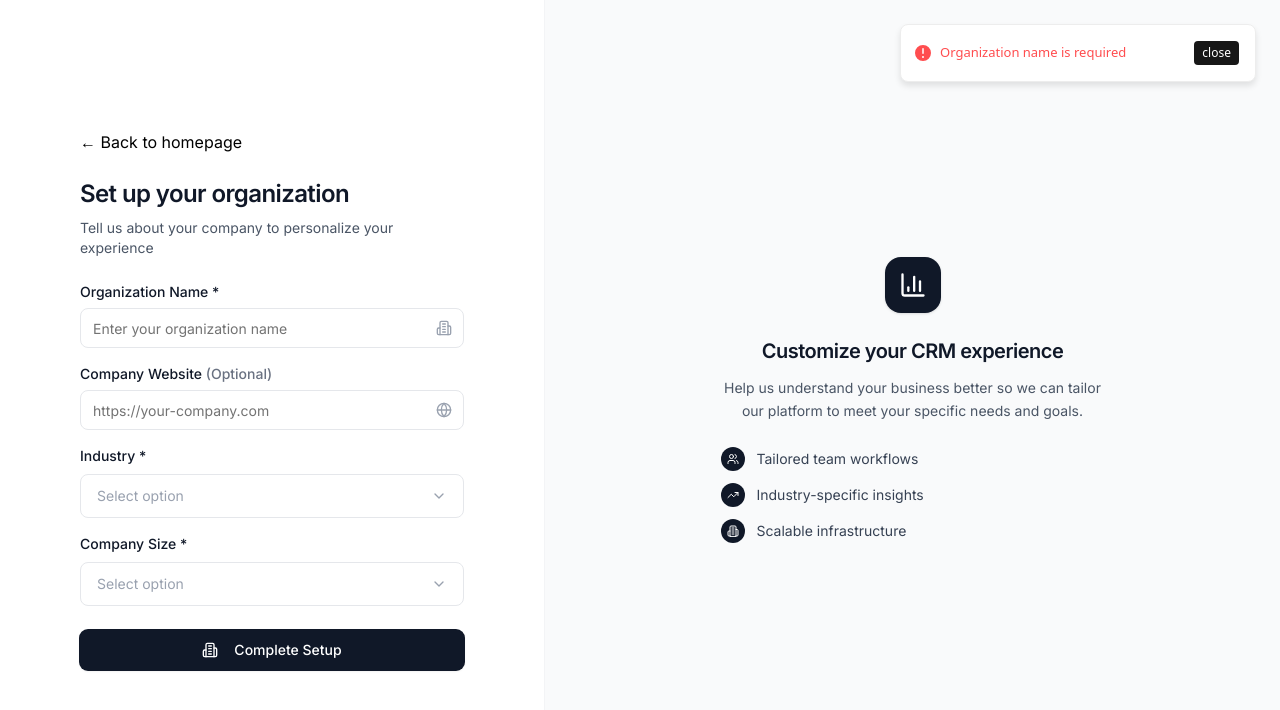
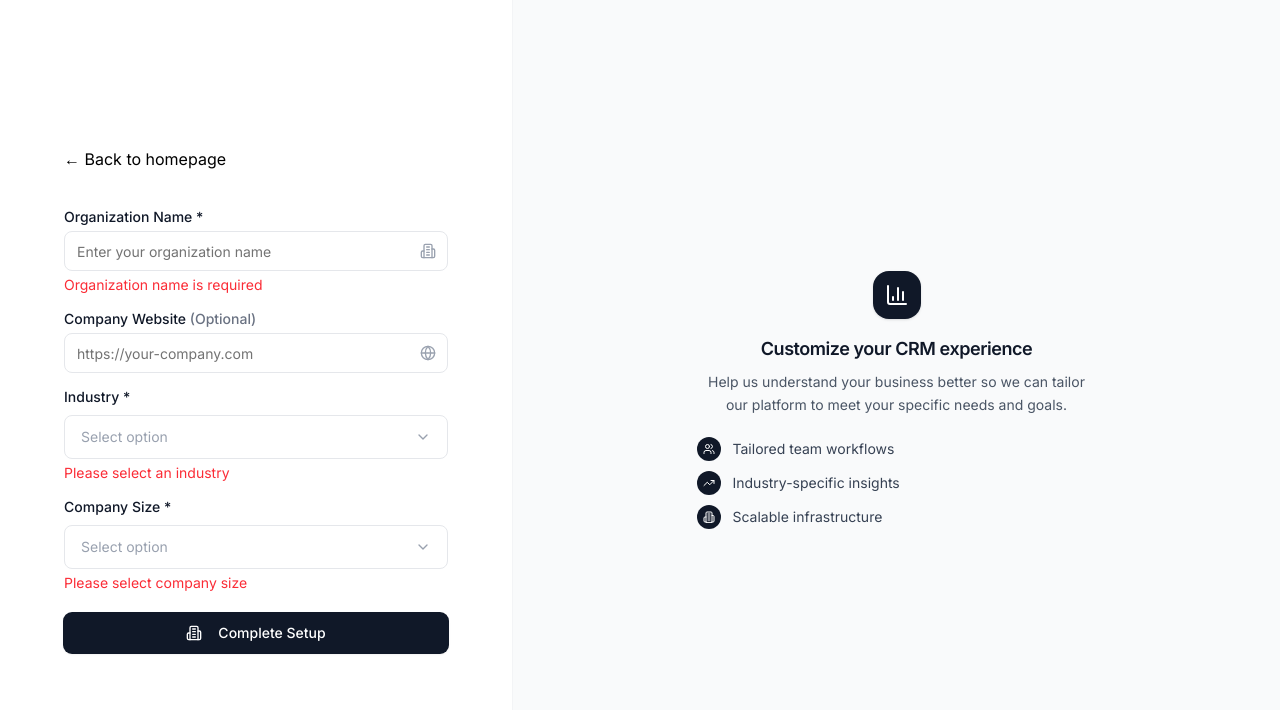
Before and after one commit to AymaanPathan/dashboard-crm, a Next.js app in the folder frontend/: page /organizationsetup in a window 1280 px wide. Both pictures are taken after a click on the button "Complete Setup". Shown: the top 710 px of the page. Built offline with nearby package versions, Linux system fonts and the light colour scheme.

Commit message:
refactor: Remove toast notifications from login API and enhance error handling in OrganizationSetupPage

```diff
--- a/frontend/src/api/login.api.ts
+++ b/frontend/src/api/login.api.ts
@@ -1,7 +1,5 @@
 /* eslint-disable @typescript-eslint/no-explicit-any */
-import ErrorToast from "@/assets/toast/ErrorToast";
 import axiosSetup from "../utils/axiosSetup";
-import SuccessToast from "@/assets/toast/SuccessToast";
 
 export const handleLoginApi = async (email: string, password: string) => {
   try {
@@ -9,17 +7,10 @@ export const handleLoginApi = async (email: string, password: string) => {
       email,
       password,
     });
-    SuccessToast({
-      title: "Login successful",
-      description: "Welcome back!",
-    });
+
     return res.data;
   } catch (error: any) {
     console.error("Login API error:", error);
-    ErrorToast({
-      title: "Login failed",
-      description: error?.response.data.message,
-    });
     throw error;
   }
 };
--- a/frontend/src/app/organizationsetup/page.tsx
+++ b/frontend/src/app/organizationsetup/page.tsx
@@ -41,12 +41,6 @@ const OrganizationSetupPage: React.FC = () => {
   );
   console.log("Is User Verified:", isUserVerified);
 
-  // useEffect(() => {
-  //   if (!currentUser.isVerified) {
-  //     router.replace("/signup");
-  //   }
-  // }, [currentUser.isVerified, router]);
-
   const [formData, setFormData] = useState<IOrganization>({
     id: "",
     organization_name: "",
@@ -54,6 +48,13 @@ const OrganizationSetupPage: React.FC = () => {
     industry: "",
     company_size: "",
     employees: [],
+  });
+
+  const [errors, setErrors] = useState({
+    organization_name: "",
+    company_website: "",
+    industry: "",
+    company_size: "",
   });
 
   const [isSubmitting, setIsSubmitting] = useState(false);
@@ -67,30 +68,46 @@ const OrganizationSetupPage: React.FC = () => {
       ...prev,
       [field]: value,
     }));
+    // Clear error when user starts typing
+    if (errors[field as keyof typeof errors]) {
+      setErrors((prev) => ({
+        ...prev,
+        [field]: "",
+      }));
+    }
   };
 
   const validateForm = (): boolean => {
+    const newErrors = {
+      organization_name: "",
+      company_website: "",
+      industry: "",
+      company_size: "",
+    };
+    let hasError = false;
+
     if (!formData.organization_name.trim()) {
-      ErrorToast({ title: "Organization name is required" });
-      return false;
+      newErrors.organization_name = "Organization name is required";
+      hasError = true;
     }
 
     if (formData.company_website && !isValidUrl(formData.company_website)) {
-      ErrorToast({ title: "Please enter a valid website URL" });
-      return false;
+      newErrors.company_website = "Please enter a valid website URL";
+      hasError = true;
     }
 
     if (!formData.industry) {
-      ErrorToast({ title: "Please select an industry" });
-      return false;
+      newErrors.industry = "Please select an industry";
+      hasError = true;
     }
 
     if (!formData.company_size) {
-      ErrorToast({ title: "Please select company size" });
-      return false;
+      newErrors.company_size = "Please select company size";
+      hasError = true;
     }
 
-    return true;
+    setErrors(newErrors);
+    return !hasError;
   };
 
   const isValidUrl = (url: string): boolean => {
@@ -141,27 +158,19 @@ const OrganizationSetupPage: React.FC = () => {
 
   return (
     <div className="min-h-screen bg-white flex">
-      <div className="flex-1 flex flex-col justify-center py-8 px-4 sm:px-6 lg:flex-none lg:px-16 xl:px-20">
-        <Link href={"/"} className="w-full mb-6">
+      <div className="flex-1 flex flex-col justify-center py-6 px-4 sm:px-6 lg:flex-none lg:px-12 xl:px-16">
+        <Link href={"/"} className="w-full mb-4">
           ← Back to homepage
         </Link>
 
         <div className="mx-auto w-full max-w-sm lg:w-96">
-          <div>
-            <h2 className="text-2xl font-semibold text-gray-900 tracking-tight">
-              Set up your organization
-            </h2>
-            <p className="mt-2 text-sm text-gray-600">
-              Tell us about your company to personalize your experience
-            </p>
-          </div>
-
-          <div className="mt-6 space-y-4">
+          <div className="mt-5 space-y-3.5">
             {/* Organization Name */}
             <div>
-              <label className="block text-sm font-medium text-gray-900 mb-1.5">
+              <label className="block text-sm font-medium text-gray-900 mb-1">
                 Organization Name *
               </label>
+              <div>
                 <div className="relative">
                   <Input
                     value={formData.organization_name}
@@ -174,14 +183,21 @@ const OrganizationSetupPage: React.FC = () => {
                   />
                   <Building2 className="absolute right-3 top-1/2 h-4 w-4 -translate-y-1/2 text-gray-400" />
                 </div>
+                {errors.organization_name && (
+                  <p className="text-sm text-red-500 mt-1">
+                    {errors.organization_name}
+                  </p>
+                )}
+              </div>
             </div>
 
             {/* Company Website */}
             <div>
-              <label className="block text-sm font-medium text-gray-900 mb-1.5">
+              <label className="block text-sm font-medium text-gray-900 mb-1">
                 Company Website{" "}
                 <span className="text-gray-500">(Optional)</span>
               </label>
+              <div>
                 <div className="relative">
                   <Input
                     value={formData.company_website || ""}
@@ -194,9 +210,16 @@ const OrganizationSetupPage: React.FC = () => {
                   />
                   <Globe className="absolute right-3 top-1/2 h-4 w-4 -translate-y-1/2 text-gray-400" />
                 </div>
+                {errors.company_website && (
+                  <p className="text-sm text-red-500 mt-1">
+                    {errors.company_website}
+                  </p>
+                )}
+              </div>
             </div>
 
             {/* Industry */}
+            <div>
               <FormSelect
                 label="Industry *"
                 value={formData.industry}
@@ -205,8 +228,13 @@ const OrganizationSetupPage: React.FC = () => {
                 isOpen={isIndustryOpen}
                 onToggle={() => setIsIndustryOpen((prev) => !prev)}
               />
+              {errors.industry && (
+                <p className="text-sm text-red-500 mt-1">{errors.industry}</p>
+              )}
+            </div>
 
             {/* Company Size */}
+            <div>
               <FormSelect
                 label="Company Size *"
                 value={formData.company_size}
@@ -215,9 +243,15 @@ const OrganizationSetupPage: React.FC = () => {
                 isOpen={isCompanySizeOpen}
                 onToggle={() => setIsCompanySizeOpen((prev) => !prev)}
               />
+              {errors.company_size && (
+                <p className="text-sm text-red-500 mt-1">
+                  {errors.company_size}
+                </p>
+              )}
+            </div>
 
             {/* Submit Button */}
-            <div className="pt-2">
+            <div className="pt-1.5">
               {isSubmitting ? (
                 <ButtonLoading content="Setting up your organization..." />
               ) : (
@@ -238,13 +272,13 @@ const OrganizationSetupPage: React.FC = () => {
       {/* Right Side Panel */}
       <div className="hidden lg:block relative w-0 flex-1">
         <div className="absolute inset-0 h-full w-full bg-gray-50 border-l border-gray-100 flex items-center justify-center">
-          <div className="text-center max-w-md px-8">
-            <div className="flex justify-center mb-6">
-              <div className="w-14 h-14 bg-gray-900 rounded-2xl flex items-center justify-center shadow-sm">
-                <BarChart3 className="w-7 h-7 text-white" />
+          <div className="text-center max-w-md px-6">
+            <div className="flex justify-center mb-4">
+              <div className="w-12 h-12 bg-gray-900 rounded-2xl flex items-center justify-center shadow-sm">
+                <BarChart3 className="w-6 h-6 text-white" />
               </div>
             </div>
-            <h3 className="text-xl font-semibold text-gray-900 mb-3 tracking-tight">
+            <h3 className="text-lg font-semibold text-gray-900 mb-2 tracking-tight">
               Customize your CRM experience
             </h3>
             <p className="text-sm text-gray-600 leading-relaxed">
@@ -252,7 +286,7 @@ const OrganizationSetupPage: React.FC = () => {
               platform to meet your specific needs and goals.
             </p>
 
-            <div className="mt-6 grid gap-3 text-left">
+            <div className="mt-5 grid gap-2.5 text-left">
               <div className="flex items-center space-x-3">
                 <div className="flex h-6 w-6 items-center justify-center rounded-full bg-gray-900 flex-shrink-0">
                   <Users className="h-3 w-3 text-white" />
```
Lines whose indentation alone changed are shown as unchanged.
